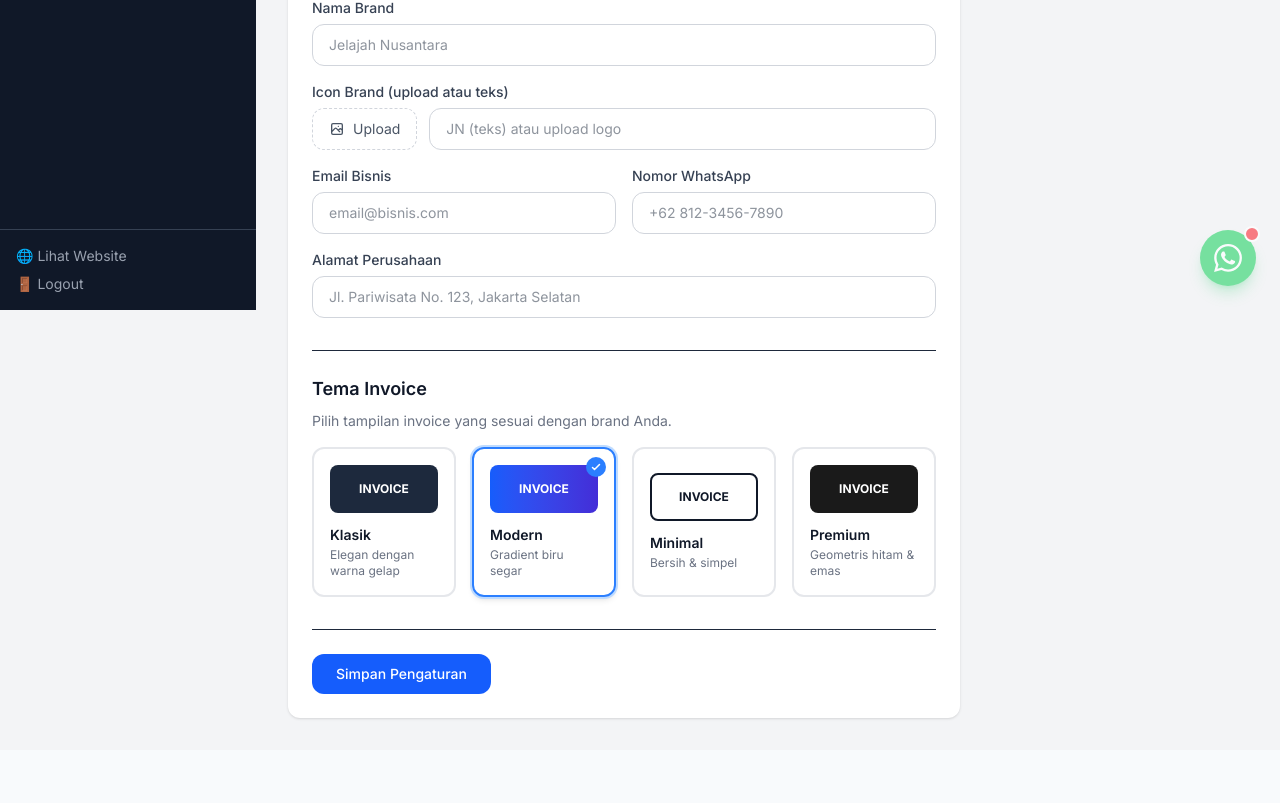
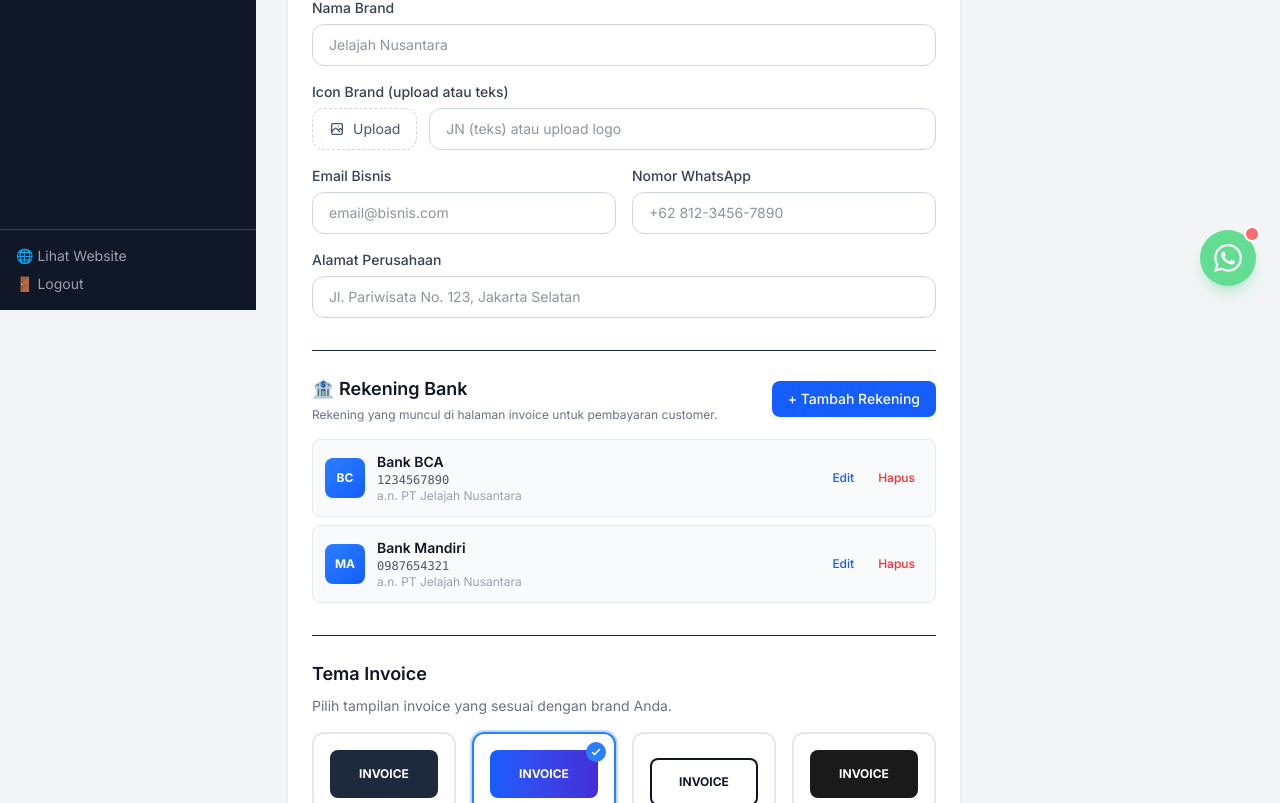
Before and after one commit to kustoro25/tour-booking, a Next.js app: page /admin/settings in a window 1280 px wide. Shown: the part 490-1293 px from the top of the page. Before the commit the page ends 1240 px from the top, so only its background shows below. Built offline with nearby package versions, Linux system fonts and the light colour scheme; no server answers; the database is empty.

Commit message:
rek bank

```diff
--- a/src/app/admin/settings/page.tsx
+++ b/src/app/admin/settings/page.tsx
@@ -6,6 +6,17 @@ import ImageUpload from '@/components/ui/ImageUpload';
 import { useAdminRole } from '@/lib/useAdminRole';
 
 type InvoiceTheme = 'classic' | 'modern' | 'minimal' | 'premium';
+
+interface BankAccount {
+  bank: string;
+  number: string;
+  name: string;
+}
+
+const DEFAULT_BANK_ACCOUNTS: BankAccount[] = [
+  { bank: 'BCA', number: '1234567890', name: 'PT Jelajah Nusantara' },
+  { bank: 'Mandiri', number: '0987654321', name: 'PT Jelajah Nusantara' },
+];
 
 export default function AdminSettingsPage() {
   const { isSuperAdmin, loading: roleLoading } = useAdminRole();
@@ -26,6 +37,11 @@ export default function AdminSettingsPage() {
     invoiceTheme: 'modern' as InvoiceTheme,
   });
 
+  const [bankAccounts, setBankAccounts] = useState<BankAccount[]>(DEFAULT_BANK_ACCOUNTS);
+  const [editingBank, setEditingBank] = useState<BankAccount>({ bank: '', number: '', name: '' });
+  const [editBankIndex, setEditBankIndex] = useState<number | null>(null);
+  const [showBankForm, setShowBankForm] = useState(false);
+
   useEffect(() => {
     fetch('/api/admin/settings')
       .then((r) => r.json())
@@ -42,6 +58,9 @@ export default function AdminSettingsPage() {
             companyIcon: data.data.company_icon || '',
             invoiceTheme: data.data.invoice_theme || 'modern',
           }));
+          if (data.data.bank_accounts && Array.isArray(data.data.bank_accounts)) {
+            setBankAccounts(data.data.bank_accounts);
+          }
         }
       })
       .catch(console.error)
@@ -70,6 +89,7 @@ export default function AdminSettingsPage() {
           company_address: form.companyAddress,
           company_icon: form.companyIcon,
           invoice_theme: form.invoiceTheme,
+          bank_accounts: bankAccounts,
         }),
       });
       const data = await res.json();
@@ -200,6 +220,159 @@ export default function AdminSettingsPage() {
           </div>
         </div>
 
+        {/* Bank Accounts */}
+        <div className="border-t pt-6">
+          <div className="flex items-center justify-between mb-4">
+            <div>
+              <h2 className="text-lg font-semibold text-gray-900">🏦 Rekening Bank</h2>
+              <p className="text-xs text-gray-500 mt-1">Rekening yang muncul di halaman invoice untuk pembayaran customer.</p>
+            </div>
+            {!showBankForm && (
+              <button
+                onClick={() => {
+                  setEditBankIndex(null);
+                  setEditingBank({ bank: '', number: '', name: '' });
+                  setShowBankForm(true);
+                }}
+                className="bg-blue-600 text-white px-4 py-2 rounded-lg text-sm font-medium hover:bg-blue-700 transition-colors flex-shrink-0"
+              >
+                + Tambah Rekening
+              </button>
+            )}
+          </div>
+
+          {/* Bank list */}
+          {bankAccounts.length > 0 && (
+            <div className="space-y-2 mb-4">
+              {bankAccounts.map((bank, idx) => (
+                <div
+                  key={idx}
+                  className="flex items-center justify-between p-3 rounded-lg bg-gray-50 border border-gray-200"
+                >
+                  <div className="flex items-center gap-3 min-w-0">
+                    <div className="w-10 h-10 rounded-lg bg-gradient-to-br from-blue-500 to-blue-600 flex items-center justify-center text-white text-xs font-bold flex-shrink-0">
+                      {bank.bank.slice(0, 2).toUpperCase()}
+                    </div>
+                    <div className="min-w-0">
+                      <p className="text-sm font-semibold text-gray-900 truncate">
+                        Bank {bank.bank}
+                      </p>
+                      <p className="text-xs font-mono text-gray-600 truncate">
+                        {bank.number}
+                      </p>
+                      <p className="text-xs text-gray-400 truncate">
+                        a.n. {bank.name}
+                      </p>
+                    </div>
+                  </div>
+                  <div className="flex items-center gap-2 flex-shrink-0 ml-3">
+                    <button
+                      onClick={() => {
+                        setEditBankIndex(idx);
+                        setEditingBank({ ...bank });
+                        setShowBankForm(true);
+                      }}
+                      className="text-xs text-blue-600 hover:text-blue-800 font-medium px-2 py-1 rounded hover:bg-blue-50 transition-colors"
+                    >
+                      Edit
+                    </button>
+                    <button
+                      onClick={() => {
+                        if (confirm(`Hapus rekening Bank ${bank.bank}?`)) {
+                          setBankAccounts((prev) => prev.filter((_, i) => i !== idx));
+                        }
+                      }}
+                      className="text-xs text-red-500 hover:text-red-700 font-medium px-2 py-1 rounded hover:bg-red-50 transition-colors"
+                    >
+                      Hapus
+                    </button>
+                  </div>
+                </div>
+              ))}
+            </div>
+          )}
+
+          {bankAccounts.length === 0 && !showBankForm && (
+            <p className="text-sm text-gray-400 mb-4">Belum ada rekening bank. Klik &quot;Tambah Rekening&quot; untuk menambahkan.</p>
+          )}
+
+          {/* Add / Edit Bank Form */}
+          {showBankForm && (
+            <div className="bg-blue-50 border border-blue-200 rounded-xl p-4 mb-4">
+              <h3 className="text-sm font-semibold text-blue-900 mb-3">
+                {editBankIndex !== null ? 'Edit Rekening' : 'Tambah Rekening Baru'}
+              </h3>
+              <div className="grid grid-cols-1 sm:grid-cols-3 gap-3">
+                <div>
+                  <label className="block text-xs font-medium text-gray-700 mb-1">Nama Bank</label>
+                  <input
+                    type="text"
+                    value={editingBank.bank}
+                    onChange={(e) => setEditingBank({ ...editingBank, bank: e.target.value })}
+                    className="w-full px-3 py-2 border border-gray-300 rounded-lg text-sm focus:ring-2 focus:ring-blue-500 focus:border-blue-500"
+                    placeholder="BCA / Mandiri / BNI"
+                  />
+                </div>
+                <div>
+                  <label className="block text-xs font-medium text-gray-700 mb-1">Nomor Rekening</label>
+                  <input
+                    type="text"
+                    value={editingBank.number}
+                    onChange={(e) => setEditingBank({ ...editingBank, number: e.target.value })}
+                    className="w-full px-3 py-2 border border-gray-300 rounded-lg text-sm font-mono focus:ring-2 focus:ring-blue-500 focus:border-blue-500"
+                    placeholder="1234567890"
+                  />
+                </div>
+                <div>
+                  <label className="block text-xs font-medium text-gray-700 mb-1">Atas Nama</label>
+                  <input
+                    type="text"
+                    value={editingBank.name}
+                    onChange={(e) => setEditingBank({ ...editingBank, name: e.target.value })}
+                    className="w-full px-3 py-2 border border-gray-300 rounded-lg text-sm focus:ring-2 focus:ring-blue-500 focus:border-blue-500"
+                    placeholder="PT Jelajah Nusantara"
+                  />
+                </div>
+              </div>
+              <div className="flex items-center gap-3 mt-4">
+                <button
+                  onClick={() => {
+                    if (!editingBank.bank.trim() || !editingBank.number.trim() || !editingBank.name.trim()) {
+                      alert('Semua field harus diisi');
+                      return;
+                    }
+                    if (editBankIndex !== null) {
+                      // Update existing
+                      setBankAccounts((prev) =>
+                        prev.map((b, i) => (i === editBankIndex ? { ...editingBank } : b))
+                      );
+                    } else {
+                      // Add new
+                      setBankAccounts((prev) => [...prev, { ...editingBank }]);
+                    }
+                    setShowBankForm(false);
+                    setEditBankIndex(null);
+                    setEditingBank({ bank: '', number: '', name: '' });
+                  }}
+                  className="bg-green-600 text-white px-4 py-2 rounded-lg text-sm font-medium hover:bg-green-700 transition-colors"
+                >
+                  {editBankIndex !== null ? '✅ Simpan' : '➕ Simpan'}
+                </button>
+                <button
+                  onClick={() => {
+                    setShowBankForm(false);
+                    setEditBankIndex(null);
+                    setEditingBank({ bank: '', number: '', name: '' });
+                  }}
+                  className="text-sm text-gray-500 hover:text-gray-700 px-3 py-2 rounded-lg hover:bg-gray-100 transition-colors"
+                >
+                  Batal
+                </button>
+              </div>
+            </div>
+          )}
+        </div>
+
         {/* Invoice Theme */}
         <div className="border-t pt-6">
           <h2 className="text-lg font-semibold text-gray-900 mb-2">Tema Invoice</h2>
```
